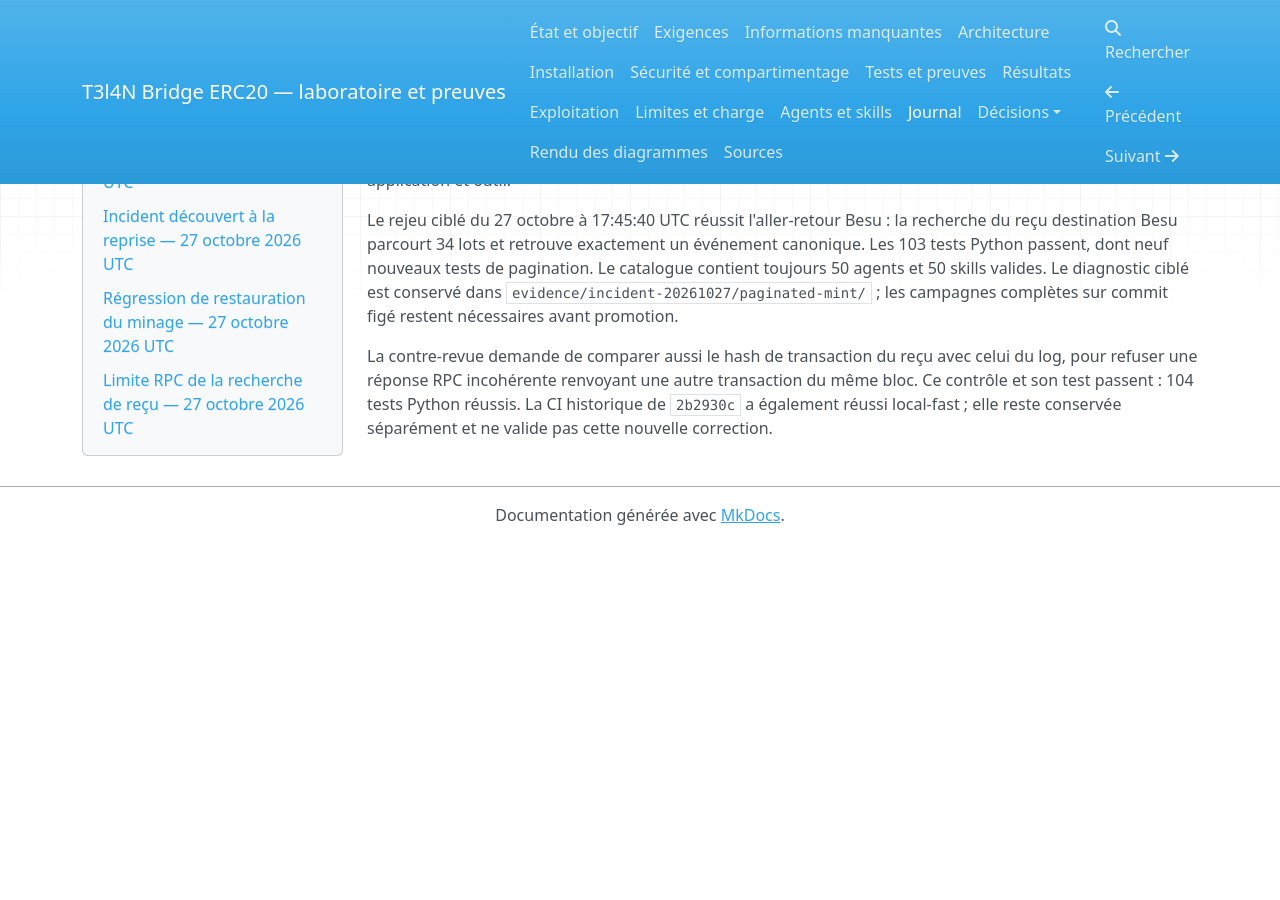
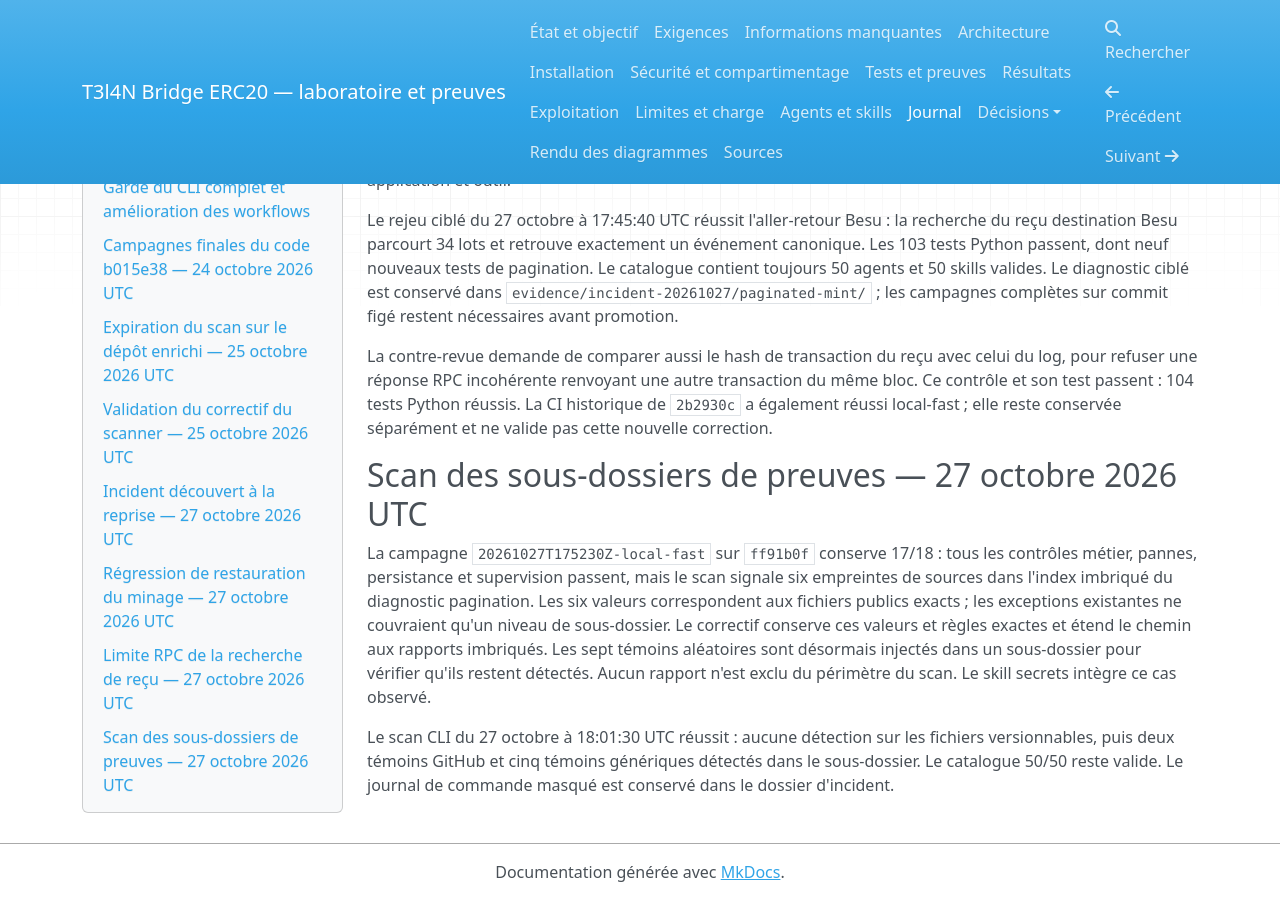
Before and after one commit to m4tth1euNa0p1c/sandb0x-Bridge-ERC20, an MkDocs documentation site: the page built from docs/journal.md, in a window 1280 px wide and 900 px high, scrolled down 8329 px. Built offline with MkDocs 1.6.1, drawn with Linux system fonts in a browser that asks for light colours; before the commit the page ends 8872 px from its top, so only the background shows below that.

Commit message:
fix: contrôle les empreintes publiques des preuves imbriquées

```diff
--- a/docs/journal.md
+++ b/docs/journal.md
@@ -446,3 +446,20 @@ celui du log, pour refuser une réponse RPC incohérente renvoyant une autre
 transaction du même bloc. Ce contrôle et son test passent : 104 tests Python
 réussis. La CI historique de `2b2930c` a également réussi local-fast ; elle
 reste conservée séparément et ne valide pas cette nouvelle correction.
+
+## Scan des sous-dossiers de preuves — 27 octobre 2026 UTC
+
+La campagne `20261027T175230Z-local-fast` sur `ff91b0f` conserve 17/18 :
+tous les contrôles métier, pannes, persistance et supervision passent, mais
+le scan signale six empreintes de sources dans l'index imbriqué du diagnostic
+pagination. Les six valeurs correspondent aux fichiers publics exacts ;
+les exceptions existantes ne couvraient qu'un niveau de sous-dossier.
+Le correctif conserve ces valeurs et règles exactes et étend le chemin aux
+rapports imbriqués. Les sept témoins aléatoires sont désormais injectés dans
+un sous-dossier pour vérifier qu'ils restent détectés. Aucun rapport n'est
+exclu du périmètre du scan. Le skill secrets intègre ce cas observé.
+
+Le scan CLI du 27 octobre à 18:01:30 UTC réussit : aucune détection sur les
+fichiers versionnables, puis deux témoins GitHub et cinq témoins génériques
+détectés dans le sous-dossier. Le catalogue 50/50 reste valide. Le journal
+de commande masqué est conservé dans le dossier d'incident.
```
Also changed, not shown: .agents/skills/bridge-secrets/SKILL.md (+1 -0 lines), .gitleaks.toml, 1 other file.
